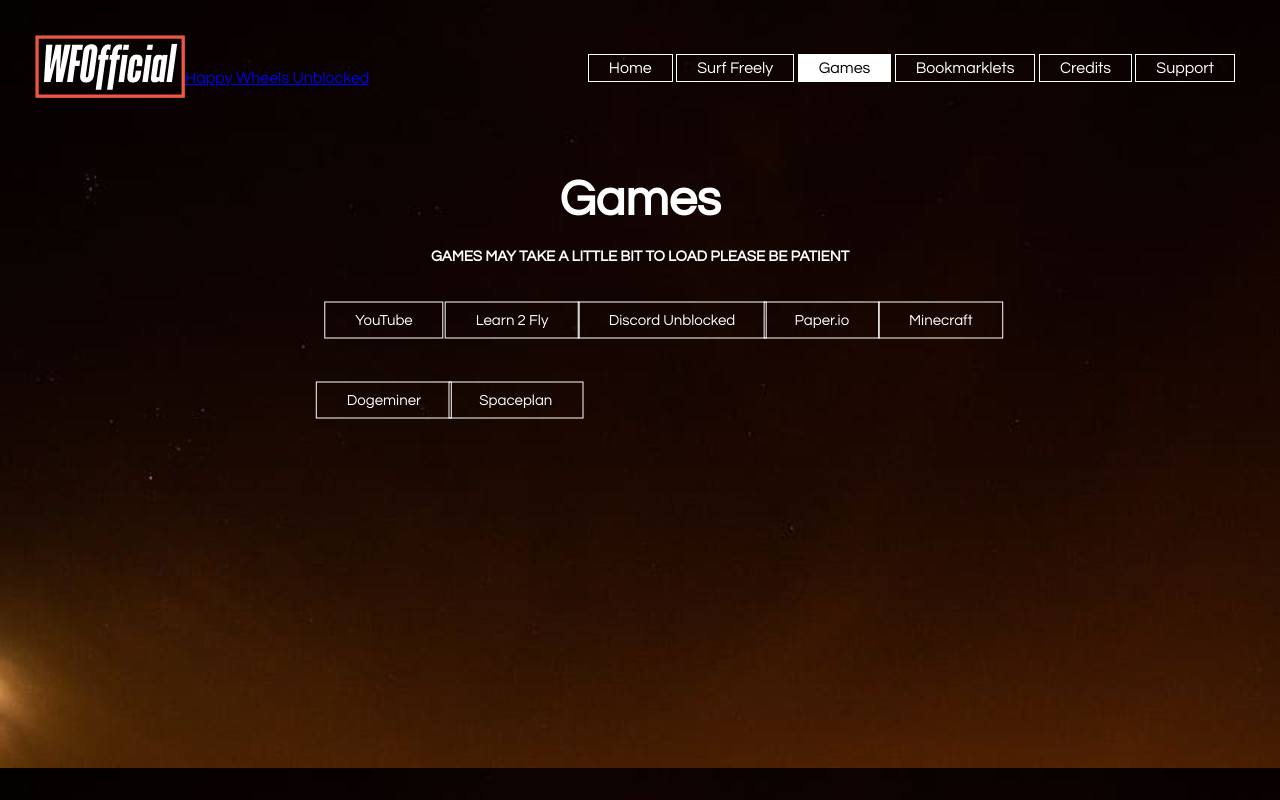
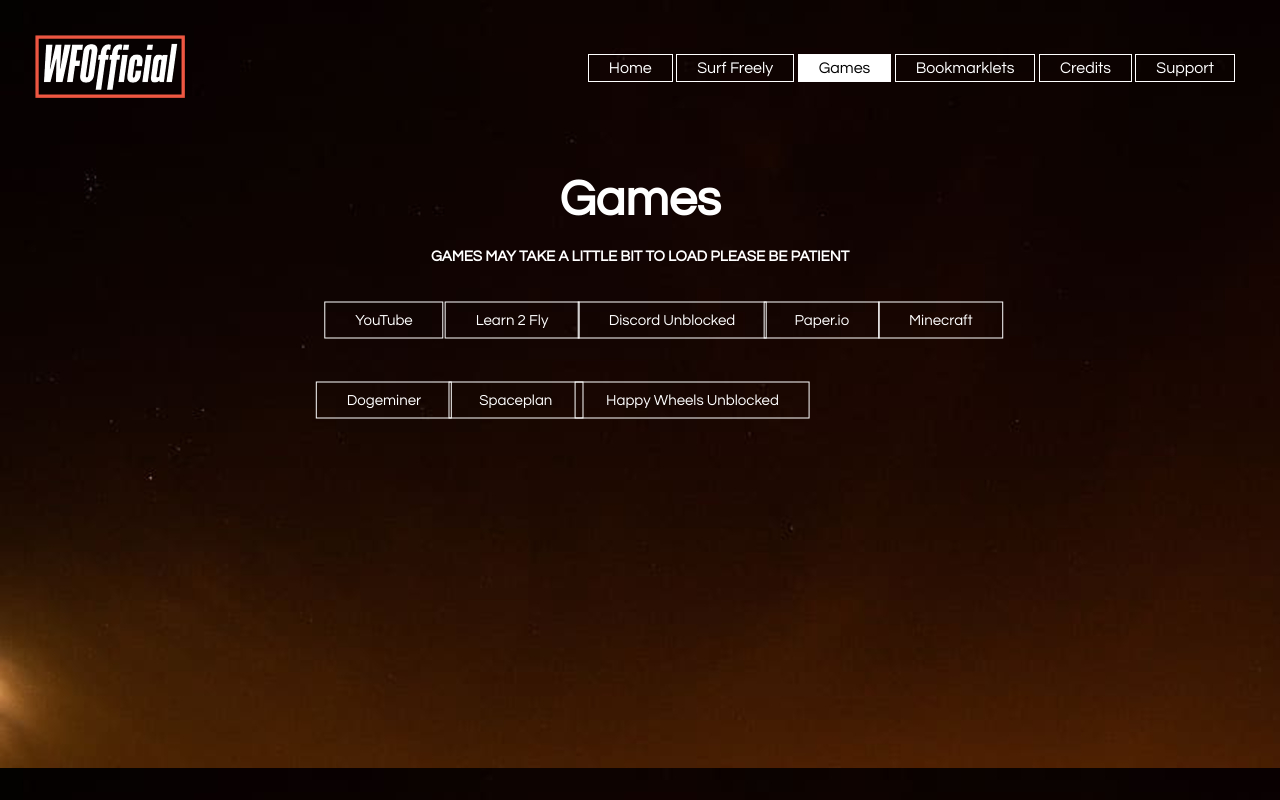
Before and after one commit to Zoruh-dev/Incog, a plain HTML site: page games.html in a window 1280 px wide. Drawn offline with Linux system fonts and the light colour scheme.

Commit message:
Add files via upload

```diff
--- a/css/games.css
+++ b/css/games.css
@@ -113,3 +113,18 @@
     color: #fff;
   font-size: 15px;
 }
+
+.happywheels{
+    position: absolute;
+    top: 50%;
+    left: 54.1%;
+    transform: translate(-50%,-50%);
+}
+.happywheels a{
+    color: #fff;
+ font-size: 15px;
+ border: 1px solid #fff;
+ padding: 10px 30px;
+ text-decoration: none;
+}
+}
```
